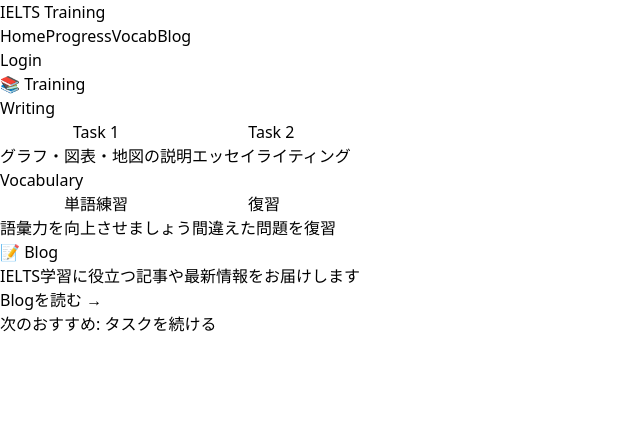
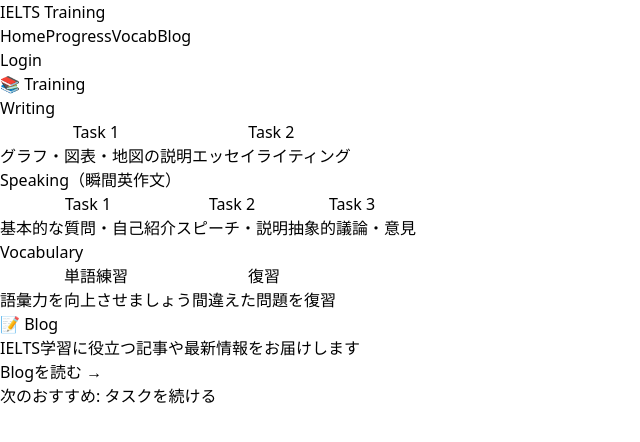
Before and after one commit to RikuTerayama/IELTS-Training, a Next.js app: page /home in a window 1280 px wide. Shown: the top 442 px of the page, without its empty margins (0-640 px from the left). Built offline with nearby package versions, Linux system fonts and the light colour scheme; no server answers.

Commit message:
Update page.tsx

```diff
--- a/app/home/page.tsx
+++ b/app/home/page.tsx
@@ -117,6 +117,34 @@ export default function HomePage() {
                 </div>
               </div>
 
+              {/* Speaking */}
+              <div>
+                <h3 className="mb-3 text-md font-semibold text-gray-800">Speaking（瞬間英作文）</h3>
+                <div className="grid md:grid-cols-3 gap-3">
+                  <button
+                    onClick={() => router.push('/training/speaking/task1')}
+                    className="p-4 rounded-lg border-2 border-gray-200 hover:border-purple-500 hover:bg-purple-50 transition-all text-left"
+                  >
+                    <div className="font-semibold text-lg mb-1">Task 1</div>
+                    <div className="text-sm text-gray-600">基本的な質問・自己紹介</div>
+                  </button>
+                  <button
+                    onClick={() => router.push('/training/speaking/task2')}
+                    className="p-4 rounded-lg border-2 border-gray-200 hover:border-purple-500 hover:bg-purple-50 transition-all text-left"
+                  >
+                    <div className="font-semibold text-lg mb-1">Task 2</div>
+                    <div className="text-sm text-gray-600">スピーチ・説明</div>
+                  </button>
+                  <button
+                    onClick={() => router.push('/training/speaking/task3')}
+                    className="p-4 rounded-lg border-2 border-gray-200 hover:border-purple-500 hover:bg-purple-50 transition-all text-left"
+                  >
+                    <div className="font-semibold text-lg mb-1">Task 3</div>
+                    <div className="text-sm text-gray-600">抽象的議論・意見</div>
+                  </button>
+                </div>
+              </div>
+
               {/* Vocabulary */}
               <div>
                 <h3 className="mb-3 text-md font-semibold text-gray-800">Vocabulary</h3>
```
